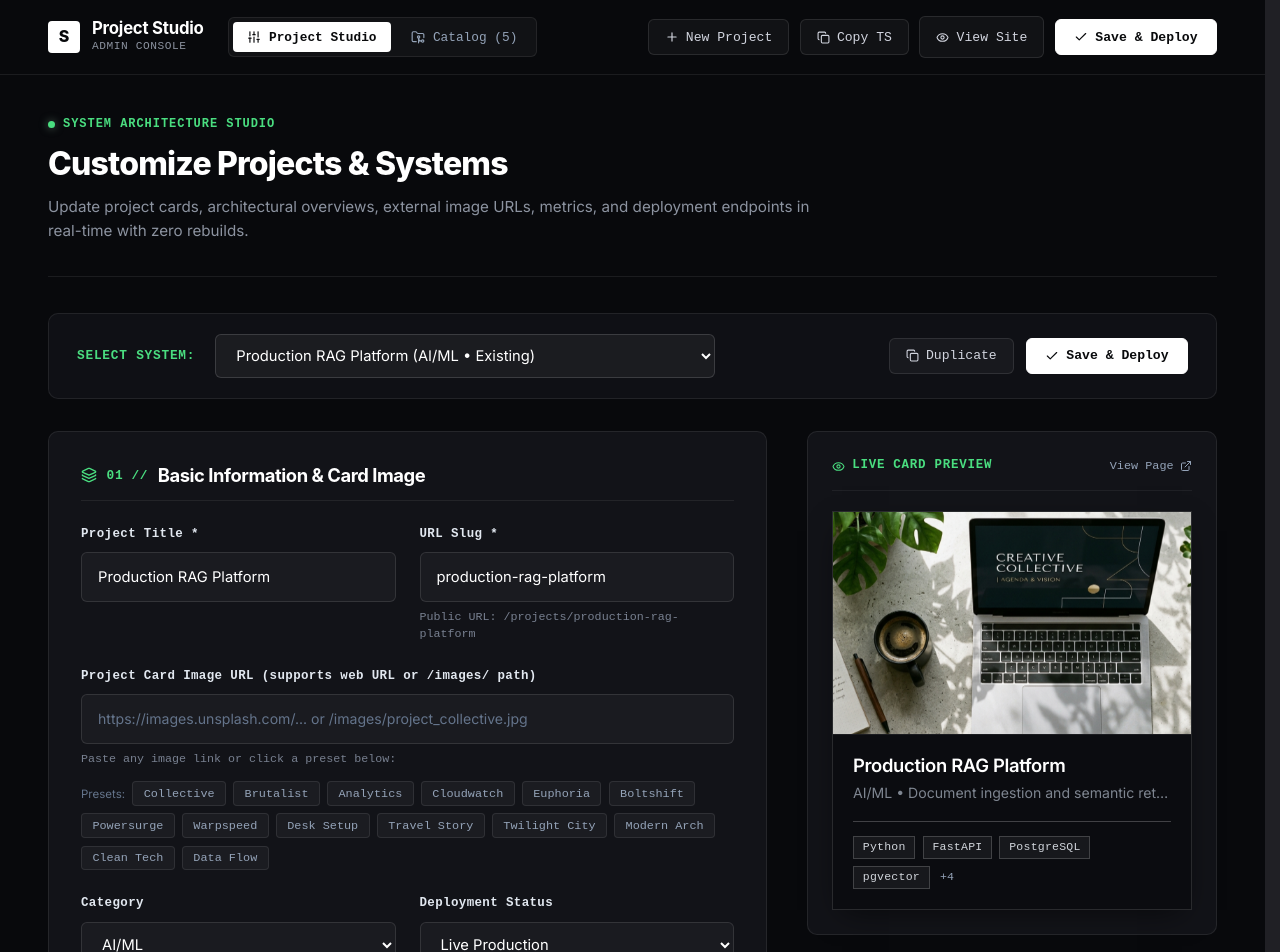
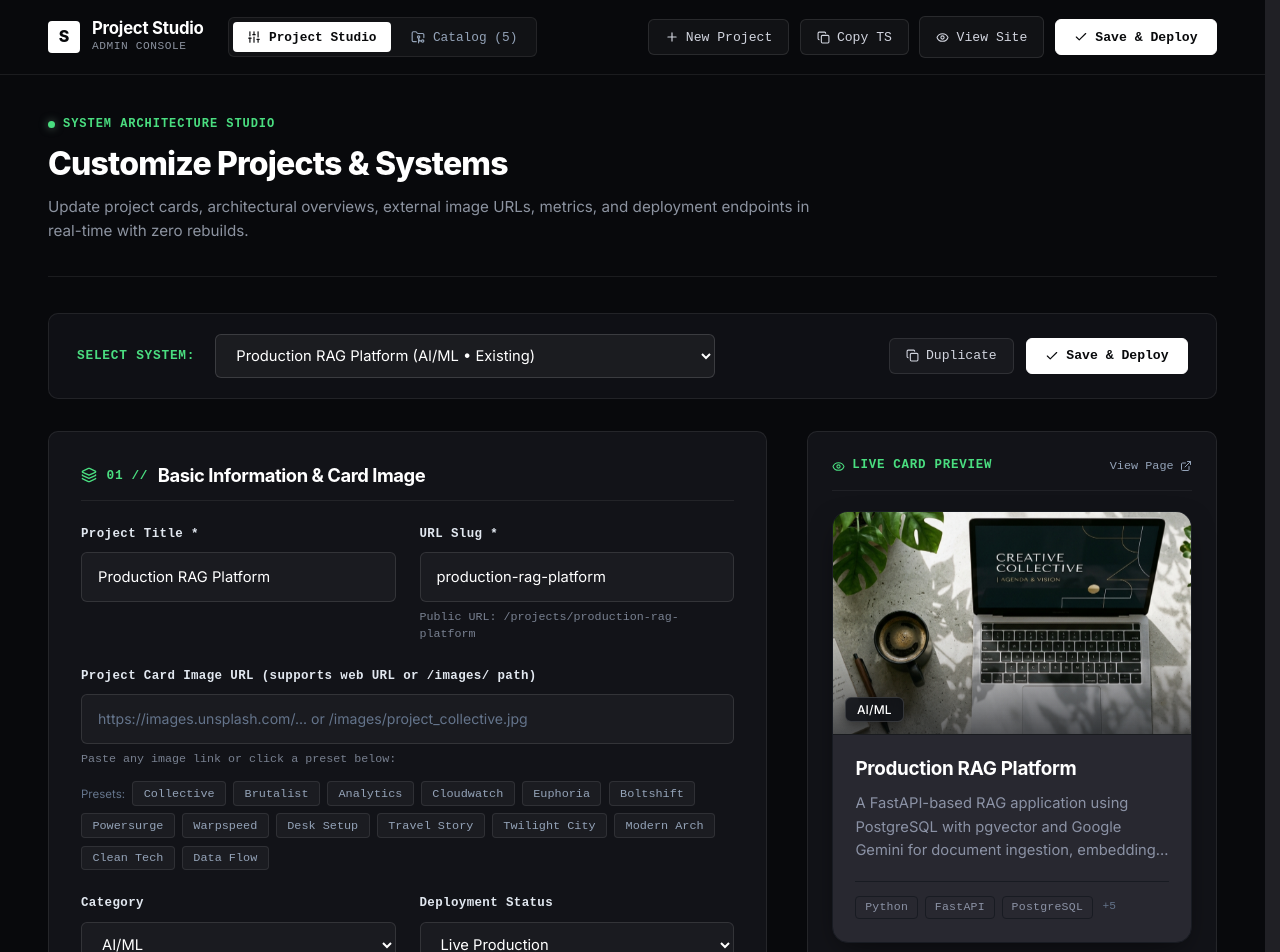
Before and after one commit to dilshandevxx/dilshan-personal-portfolio, a Next.js app: page /admin in a window 1280 px wide. Shown: the top 952 px of the page. Built offline with nearby package versions, Linux system fonts and the light colour scheme; a web font is replaced by a local one.

Commit message:
revert(projects): restore previous project page card style

```diff
--- a/src/components/ProjectCard.module.css
+++ b/src/components/ProjectCard.module.css
@@ -1,14 +1,13 @@
-/* Project Card — Clean Editorial Style matching "Frozen Greenland" reference */
-/* Strictly SQUARE corners, compact proportional height, crisp white lines */
+/* Project Card — Unified Enclosed Exhibition Card with Wrapped Typography & Clean Minimal Stack */
 
 .projectCard {
   display: flex;
   flex-direction: column;
   position: relative;
   box-sizing: border-box;
-  background-color: #0b0c10;
-  border: 1px solid rgba(255, 255, 255, 0.12);
-  border-radius: 0 !important; /* Strictly SQUARE corners */
+  background-color: var(--color-background-card, #0e1017);
+  border: 1px solid var(--color-border, rgba(255, 255, 255, 0.08));
+  border-radius: 16px;
   overflow: hidden;
   padding: 0;
   cursor: pointer;
@@ -16,65 +15,117 @@
   text-decoration: none;
   width: 100%;
   min-width: 0;
-  box-shadow: 0 10px 30px -10px rgba(0, 0, 0, 0.6);
-  transition: transform 0.35s cubic-bezier(0.16, 1, 0.3, 1),
-              border-color 0.35s ease,
-              box-shadow 0.35s ease,
-              background-color 0.35s ease;
+  height: 100%;
+  box-shadow: 0 10px 30px -10px rgba(0, 0, 0, 0.65);
+  transition: transform 0.35s cubic-bezier(0.16, 1, 0.3, 1), border-color 0.35s ease, box-shadow 0.35s ease;
 }
 
 .projectCard:hover {
-  transform: translateY(-4px);
-  background-color: #101217;
-  border-color: rgba(255, 255, 255, 0.32);
-  box-shadow: 0 20px 45px -10px rgba(0, 0, 0, 0.85);
+  transform: translateY(-5px);
+  border-color: rgba(255, 255, 255, 0.22);
+  box-shadow: 0 20px 48px -12px rgba(0, 0, 0, 0.9);
 }
 
 .projectCard:focus-visible {
-  outline: 2px solid rgba(255, 255, 255, 0.6);
+  outline: 2px solid var(--color-primary, #8bb397);
   outline-offset: 4px;
+  border-radius: 16px;
 }
 
-/* 1. Strictly SQUARE Visual Canvas */
+/* ------------------------------------------------------------- */
+/* 1. 16:10 FLUSH TOP VISUAL CANVAS                              */
+/* ------------------------------------------------------------- */
 .imageFrame {
   position: relative;
   width: 100%;
   aspect-ratio: 16 / 10;
-  border-radius: 0 !important;
   overflow: hidden;
-  background-color: #08090d;
-  border-bottom: 1px solid rgba(255, 255, 255, 0.08);
+  background-color: #080a0e;
+  border-bottom: 1px solid rgba(255, 255, 255, 0.07);
 }
 
 .cardImage {
   object-fit: cover;
-  border-radius: 0 !important;
   transition: transform 0.65s cubic-bezier(0.16, 1, 0.3, 1);
   will-change: transform;
 }
 
 .projectCard:hover .cardImage {
-  transform: scale(1.04);
+  transform: scale(1.045);
 }
 
-/* 2. Card Info Body */
+/* Dark bottom vignette so badge has photographic contrast */
+.imageOverlay {
+  position: absolute;
+  inset: 0;
+  background: linear-gradient(
+    to top,
+    rgba(10, 12, 16, 0.65) 0%,
+    rgba(10, 12, 16, 0.15) 32%,
+    transparent 55%
+  );
+  pointer-events: none;
+  z-index: 1;
+  transition: opacity 0.35s ease;
+}
+
+.projectCard:hover .imageOverlay {
+  opacity: 0.85;
+}
+
+/* ------------------------------------------------------------- */
+/* 2. TRANSLUCENT CATEGORY BADGE (Bottom-Left)                  */
+/* ------------------------------------------------------------- */
+.categoryBadge {
+  position: absolute;
+  bottom: 12px;
+  left: 12px;
+  background: rgba(14, 16, 22, 0.85);
+  backdrop-filter: blur(14px);
+  -webkit-backdrop-filter: blur(14px);
+  border: 1px solid rgba(255, 255, 255, 0.14);
+  border-radius: 6px;
+  padding: 0.28rem 0.68rem;
+  color: #ffffff;
+  font-family: var(--font-body, -apple-system, BlinkMacSystemFont, "Segoe UI", Roboto, sans-serif);
+  font-size: 0.75rem;
+  font-weight: 500;
+  line-height: 1.2;
+  letter-spacing: 0.015em;
+  z-index: 2;
+  box-shadow: 0 4px 12px rgba(0, 0, 0, 0.45);
+  pointer-events: none;
+  user-select: none;
+  transition: background 0.25s ease, border-color 0.25s ease;
+}
+
+.projectCard:hover .categoryBadge {
+  background: rgba(20, 23, 30, 0.92);
+  border-color: rgba(255, 255, 255, 0.25);
+}
+
+/* ------------------------------------------------------------- */
+/* 3. ENCLOSED CARD BODY & WRAPPED TEXT                          */
+/* ------------------------------------------------------------- */
 .cardBody {
   display: flex;
   flex-direction: column;
-  padding: 1.15rem 1.25rem 1.25rem;
-  width: 100%;
+  padding: 1.35rem 1.4rem 1.45rem;
+  flex: 1;
+  min-width: 0;
   box-sizing: border-box;
 }
 
 .cardTitle {
-  font-family: var(--font-body, "Inter", -apple-system, BlinkMacSystemFont, "Segoe UI", Roboto, sans-serif);
-  font-size: clamp(1.15rem, 1.3vw, 1.25rem);
-  font-weight: 600;
+  font-family: var(--font-display, "Plus Jakarta Sans", "Outfit", -apple-system, BlinkMacSystemFont, "Segoe UI", Roboto, sans-serif);
+  font-size: clamp(1.18rem, 1.35vw, 1.28rem);
+  font-weight: 700;
   line-height: 1.3;
-  letter-spacing: -0.018em;
-  color: #ffffff;
-  margin: 0;
+  letter-spacing: -0.016em;
+  color: var(--color-text-emphasized, #ffffff);
+  margin: 0 0 0.65rem;
   width: 100%;
+  min-width: 0;
   white-space: normal;
   word-break: normal;
   overflow-wrap: break-word;
@@ -82,71 +133,84 @@
 }
 
 .titleLink {
-  color: #ffffff;
+  color: inherit;
   text-decoration: none;
+  white-space: normal;
+  word-break: normal;
+  overflow-wrap: break-word;
   display: inline;
-  transition: color 0.2s ease;
+  transition: color 0.25s ease;
 }
 
 .projectCard:hover .titleLink {
-  color: #f3f4f6;
+  color: #ffffff;
 }
 
-/* Subtitle matching "Greenland, Ilulissat" aesthetic */
-.cardSubtitle {
-  font-family: var(--font-body, "Inter", -apple-system, BlinkMacSystemFont, "Segoe UI", Roboto, sans-serif);
-  font-size: 0.88rem;
+.cardDescription {
+  font-family: var(--font-body, -apple-system, BlinkMacSystemFont, "Segoe UI", Roboto, sans-serif);
+  font-size: 0.92rem;
   font-weight: 400;
-  line-height: 1.4;
-  color: #7e8590; /* Exact muted slate gray */
-  margin: 0.35rem 0 0;
-  white-space: nowrap;
+  line-height: 1.6;
+  color: var(--color-text-muted, #9aa1ad);
+  margin: 0;
+  flex-grow: 1;
+  width: 100%;
+  min-width: 0;
+  white-space: normal;
+  word-break: normal;
+  overflow-wrap: break-word;
+  text-wrap: pretty;
+  display: -webkit-box;
+  -webkit-line-clamp: 3;
+  line-clamp: 3;
+  /* autoprefixer: ignore next */
+  -webkit-box-orient: vertical;
+  box-orient: vertical;
   overflow: hidden;
   text-overflow: ellipsis;
+  max-height: 4.8em;
 }
 
-/* 3. White Beautiful Line Wrapping Technologies */
-.techLineWrapper {
-  margin-top: 1.15rem;
-  padding-top: 0.85rem;
-  border-top: 1px solid rgba(255, 255, 255, 0.22); /* Crisp, visible, beautiful white line */
-  width: 100%;
-}
-
-.techStack {
+/* ------------------------------------------------------------- */
+/* 4. CLEAN, BEAUTIFUL & NON-MASSIVE TECH STACK                  */
+/* ------------------------------------------------------------- */
+.stackWrapper {
   display: flex;
   align-items: center;
   flex-wrap: wrap;
   gap: 0.45rem;
+  margin-top: 1.15rem;
+  padding-top: 0.85rem;
+  border-top: 1px solid var(--color-border, rgba(255, 255, 255, 0.07));
 }
 
-.techBadge {
+.stackBadge {
   display: inline-flex;
   align-items: center;
   font-family: var(--font-mono, monospace);
   font-size: 0.72rem;
   font-weight: 500;
-  color: #d1d5db;
-  background-color: rgba(255, 255, 255, 0.05);
-  border: 1px solid rgba(255, 255, 255, 0.18);
-  border-radius: 0 !important; /* Strictly SQUARE */
-  padding: 0.2rem 0.55rem;
+  color: var(--color-text-muted, #8e95a5);
+  background-color: var(--color-background-tag, rgba(255, 255, 255, 0.04));
+  border: 1px solid var(--color-border, rgba(255, 255, 255, 0.08));
+  border-radius: 4px;
+  padding: 0.22rem 0.55rem;
   line-height: 1.25;
   letter-spacing: 0.02em;
   white-space: nowrap;
-  transition: all 0.2s ease;
+  transition: color 0.2s ease, border-color 0.2s ease, background-color 0.2s ease;
 }
 
-.projectCard:hover .techBadge {
+.projectCard:hover .stackBadge {
   color: #ffffff;
-  border-color: rgba(255, 255, 255, 0.35);
-  background-color: rgba(255, 255, 255, 0.1);
+  border-color: rgba(255, 255, 255, 0.18);
+  background-color: rgba(255, 255, 255, 0.07);
 }
 
-.techMore {
+.stackMore {
   font-family: var(--font-mono, monospace);
-  font-size: 0.72rem;
-  color: #94a3b8;
+  font-size: 0.7rem;
+  color: #64748b;
   font-weight: 500;
-  padding-left: 0.2rem;
+  padding-left: 0.15rem;
 }
--- a/src/components/ProjectCard.tsx
+++ b/src/components/ProjectCard.tsx
@@ -42,15 +42,16 @@ export function ProjectCard({
     imgSrc.startsWith("https://") ||
     imgSrc.startsWith("data:");
 
-  // Subtitle matching reference card: "Greenland, Ilulissat" aesthetic
-  const subtitle = project.category && project.tagline
-    ? `${project.category} • ${project.tagline}`
-    : project.tagline?.trim() || `${project.category || "System"} • ${project.date || "2026"}`;
+  // Clean narrative excerpt matching the reference card aesthetic
+  const narrative =
+    project.description?.trim() ||
+    project.tagline?.trim() ||
+    "";
 
   // Top technologies cleanly capped so the stack stays compact & beautiful
   const rawTags = project.tags || [];
-  const displayTags = rawTags.slice(0, 4);
-  const remainingCount = Math.max(0, rawTags.length - 4);
+  const displayTags = rawTags.slice(0, 3);
+  const remainingCount = Math.max(0, rawTags.length - 3);
 
   return (
     <article
@@ -66,7 +67,7 @@ export function ProjectCard({
       }}
       aria-label={`View details for ${project.title}`}
     >
-      {/* 1. Square-Corner Visual Canvas (Strictly Square, Matching Reference) */}
+      {/* 1. 16:10 Rounded Visual Canvas (Flush Top) */}
       <div className={styles.imageFrame}>
         <Image
           src={imgSrc}
@@ -83,9 +84,17 @@ export function ProjectCard({
           }}
           className={styles.cardImage}
         />
+
+        {/* Cinematic bottom gradient overlay to enhance badge contrast */}
+        <div className={styles.imageOverlay} />
+
+        {/* Bottom-Left Translucent Category Badge */}
+        {project.category && (
+          <span className={styles.categoryBadge}>{project.category}</span>
+        )}
       </div>
 
-      {/* 2. Enclosed Card Body: Clean Title, Subtitle, & Tech Stack Wrapped on White Line */}
+      {/* 2. Enclosed Card Body: Clean Title, Narrative Excerpt & Minimal Stack */}
       <div className={styles.cardBody}>
         <h3 className={styles.cardTitle}>
           <Link href={`/projects/${project.slug}`} className={styles.titleLink}>
@@ -93,21 +102,19 @@ export function ProjectCard({
           </Link>
         </h3>
 
-        <p className={styles.cardSubtitle}>{subtitle}</p>
+        {narrative && <p className={styles.cardDescription}>{narrative}</p>}
 
-        {/* 3. Technologies Wrapped Along a Crisp White Line */}
+        {/* 3. Clean, Beautiful Non-Massive Tech Stack */}
         {showTags && displayTags.length > 0 && (
-          <div className={styles.techLineWrapper} aria-label="Technologies used">
-            <div className={styles.techStack}>
+          <div className={styles.stackWrapper} aria-label="Technologies used">
             {displayTags.map((tech) => (
-                <span key={tech} className={styles.techBadge}>
+              <span key={tech} className={styles.stackBadge}>
                 {tech}
               </span>
             ))}
             {remainingCount > 0 && (
-                <span className={styles.techMore}>+{remainingCount}</span>
+              <span className={styles.stackMore}>+{remainingCount}</span>
             )}
-            </div>
           </div>
         )}
       </div>
```
Lines whose indentation alone changed are shown as unchanged.
